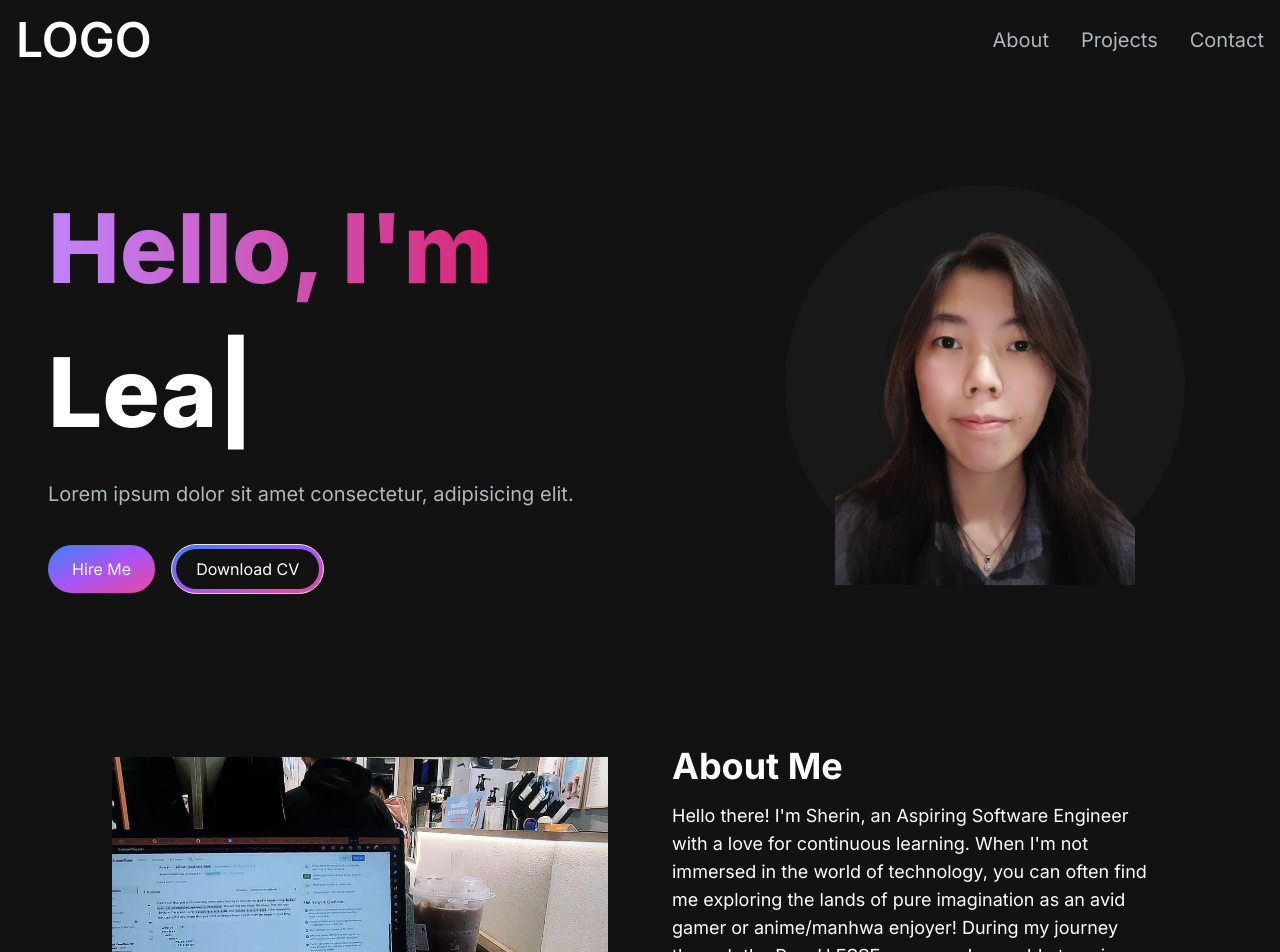
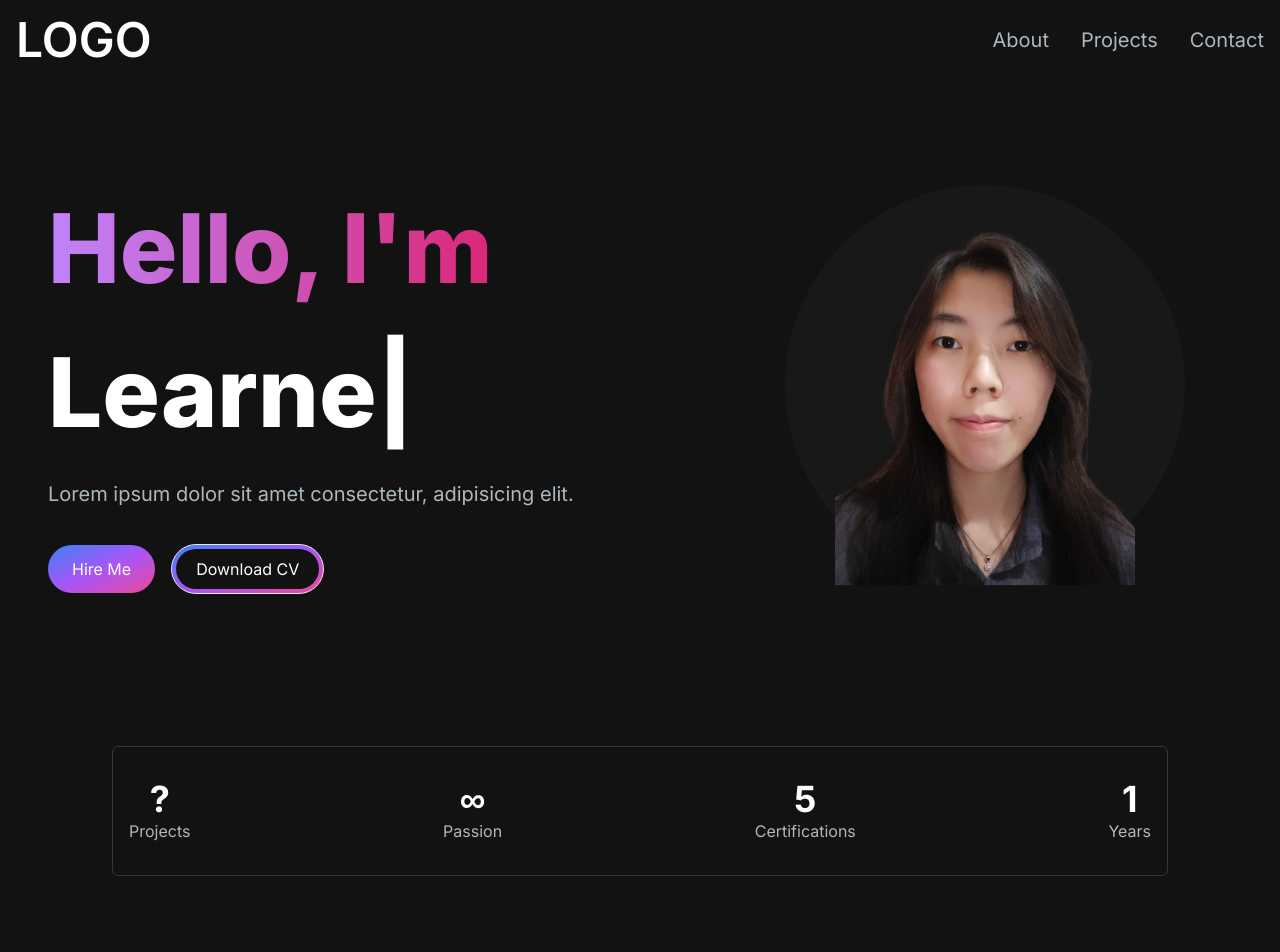
Before and after one commit to SherinOlivia/bioWeb, a Next.js app: page / in a window 1280 px wide. Shown: the top 952 px of the page. Built offline with nearby package versions, Linux system fonts and the light colour scheme.

Commit message:
feat: added statistic section to page

```diff
--- a/src/app/page.tsx
+++ b/src/app/page.tsx
@@ -5,6 +5,7 @@ import AboutSection from "./components/AboutSection";
 import ProjectsSection from "./components/ProjectsSection";
 import ContactSection from "./components/ContactSection";
 import Footer from "./components/Footer";
+import StatisticsSection from "./components/StatisticsSection";
 
 export default function Home() {
   return  (
@@ -13,6 +14,7 @@ export default function Home() {
       <div className="container mt-24 mx-auto px-12 py-4">
         <HeroSection />
         <br></br>
+        <StatisticsSection />
         <AboutSection />
         <ProjectsSection />
         <ContactSection />
```
